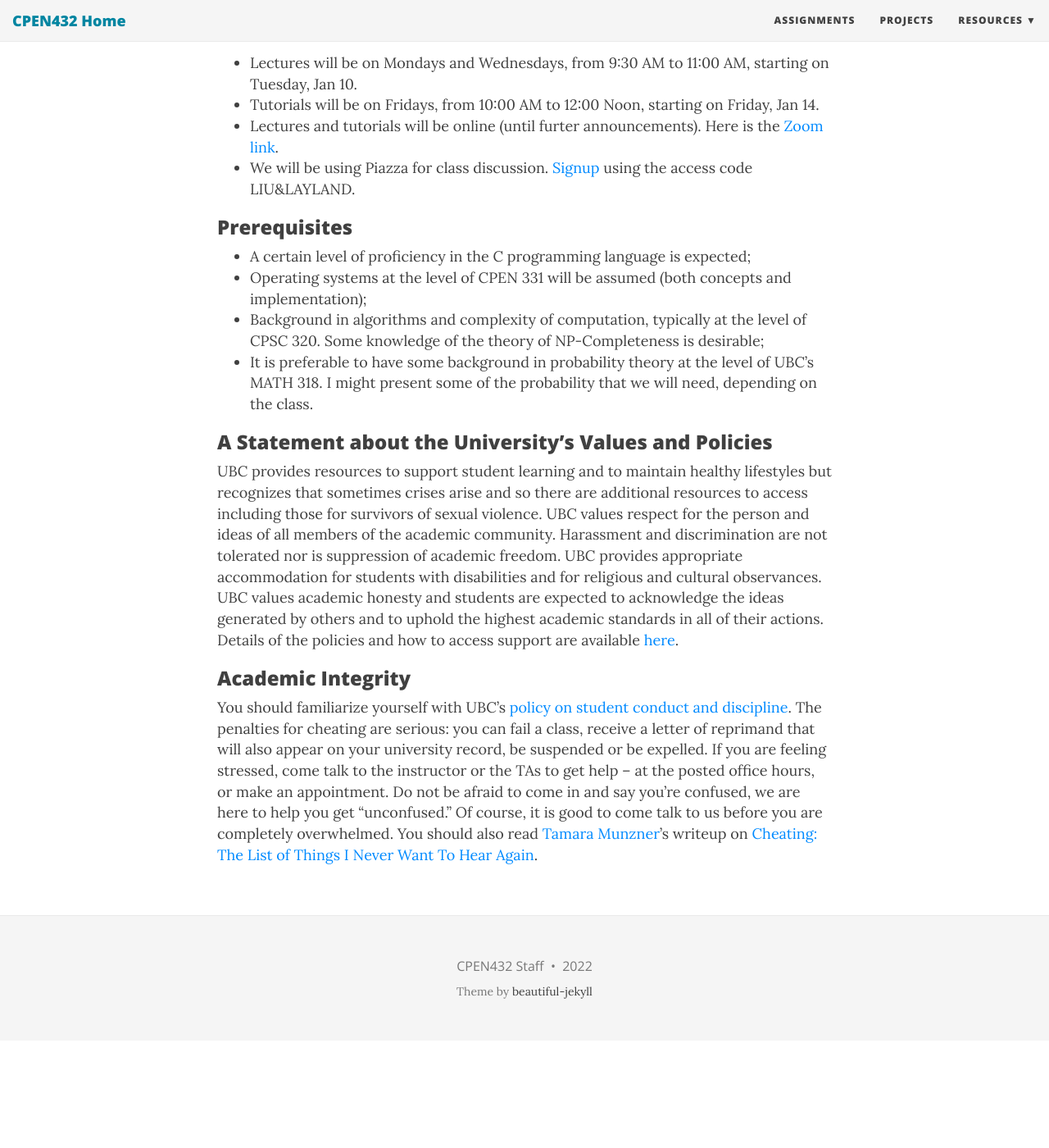
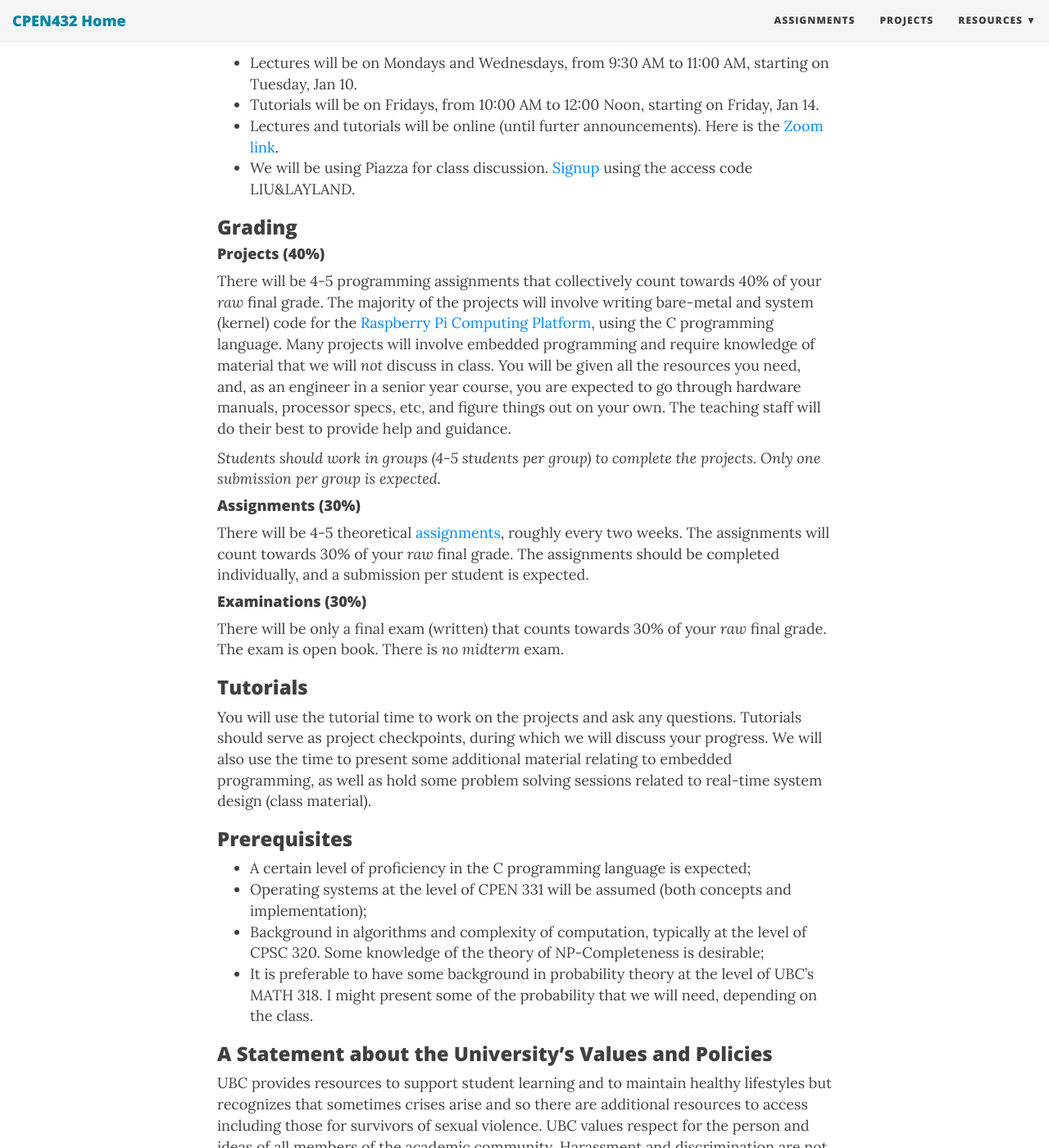
Before and after one commit to CPEN432/cpen432.github.io, a Jekyll site: the page built from index.md, in a window 1280 px wide and 1400 px high, scrolled down 663 px. Shown: the whole window at 82% size. Built offline with Jekyll 4.4.1, drawn with Linux system fonts in a browser that asks for light colours; nearby versions of some CDN libraries; before the commit the page ends 1932 px from its top, so only the background shows below that.

Commit message:
Update index.md

```diff
--- a/index.md
+++ b/index.md
@@ -33,11 +33,14 @@
 
 <!-- Additional readings and material not covered in the text will be posted in [readings](https://cpen432.github.io/readings) -->
 
+### Grading
 
-<!-- ### Projects -->
-<!-- There will be 4-5 programming assignments that collectively count towards 50% of your _raw_ final grade. The majority of the projects will involve writing bare-metal and system (kernel) code for the [Raspberry Pi Computing Platform](https://www.raspberrypi.org/products/raspberry-pi-2-model-b/), using the C programming language. _Students should work in groups (3-4 students per group) to complete the projects. Only one submission per group is expected._ We will be using [Gitlab](https://www.gitlab.com "Gitlab") as the source control platform, so make sure you setup a Gitlab account as soon as possible. You will be assigned to a Gitlab group, which will contain your private project repositories. You will use Gitlab **Wiki** pages to write some required documentation and answer project-related questions (in addition to the code-level [Doxygen](http://www.stack.nl/~dimitri/doxygen/ "Doxygen") documentation that you will generate for every project).  -->
+#### Projects (40%)
+There will be 4-5 programming assignments that collectively count towards 40% of your _raw_ final grade. The majority of the projects will involve writing bare-metal and system (kernel) code for the [Raspberry Pi Computing Platform](https://www.raspberrypi.org/products/raspberry-pi-2-model-b/), using the C programming language. Many projects will involve embedded programming and require knowledge of material that we will *not* discuss in class. You will be given all the resources you need, and, as an engineer in a senior year course, you are expected to go through hardware manuals, processor specs, etc, and figure things out on your own. The teaching staff will do their best to provide help and guidance.
 
-<!-- Many projects will involve embedded programming and require knowledge of material that we will *not* discuss in class. You will be given all the resources you need, and, as an engineer in a senior year course, you are expected to go through hardware manuals, processor specs, etc, and figure things out on your own. The teaching staff will do their best to provide help and guidance.  -->
+_Students should work in groups (4-5 students per group) to complete the projects. Only one submission per group is expected._
+
+<!-- We will be using [Gitlab](https://www.gitlab.com "Gitlab") as the source control platform, so make sure you setup a Gitlab account as soon as possible. You will be assigned to a Gitlab group, which will contain your private project repositories. You will use Gitlab **Wiki** pages to write some required documentation and answer project-related questions (in addition to the code-level [Doxygen](http://www.stack.nl/~dimitri/doxygen/ "Doxygen") documentation that you will generate for every project).  -->
 
 <!-- #### Project Equipment -->
 <!-- Due to the unfortunate circumstances brought upon us by COVID-19, students are required to purchase their own kits for the projects. The equipment we will need for the project purposes include: -->
@@ -50,25 +53,15 @@
 <!-- **End Disclaimer**   -->
 
 
-<!-- ### Assignments -->
-<!-- There will be 4-5 theoretical [assignments](https://cpen432.github.io/assignments/), roughly every two weeks. The assignments will count towards 30% of your _raw_ final grade. The assignments should be completed individually, and a submission per student is expected. -->
+#### Assignments (30%)
+There will be 4-5 theoretical [assignments](https://cpen432.github.io/assignments/), roughly every two weeks. The assignments will count towards 30% of your _raw_ final grade. The assignments should be completed individually, and a submission per student is expected.
+
+#### Examinations (30%)
+There will be only a final exam (written) that counts towards 30% of your _raw_ final grade. The exam is open book. There is _no midterm_ exam.
 
 
-
-<!-- ### Examinations -->
-<!-- There will be only a final exam (written) that counts towards 20% of your _raw_ final grade. The exam is open book. <!-- The instructor reserves the right to assign a take-home exam for partial or full credit towards the final exam. -->
-<!-- **There is _no midterm_ exam.** -->
-
-
-
-<!-- ### Grading Scheme -->
-<!-- * **Assignments:** 30% -->
-<!-- * **Projects   :** 50% -->
-<!-- * **Final exam :** 20%   -->
-
-
-<!-- ### Tutorials -->
-<!-- You will use the tutorial time to work on the projects and ask any questions. Tutorials should serve as project checkpoints, during which we will discuss your progress. We will also use the time to present some additional material relating to embedded programming, as well as hold some problem solving sessions related to real-time system design (class material). -->
+### Tutorials
+You will use the tutorial time to work on the projects and ask any questions. Tutorials should serve as project checkpoints, during which we will discuss your progress. We will also use the time to present some additional material relating to embedded programming, as well as hold some problem solving sessions related to real-time system design (class material).
 
 
 ### Prerequisites
```
